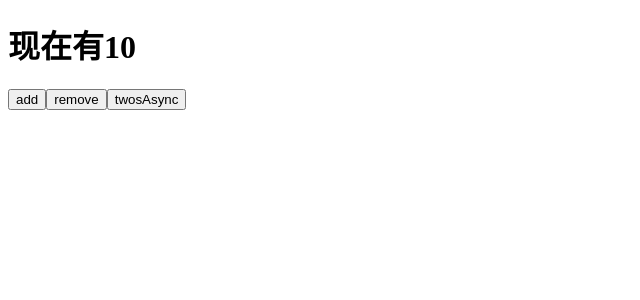
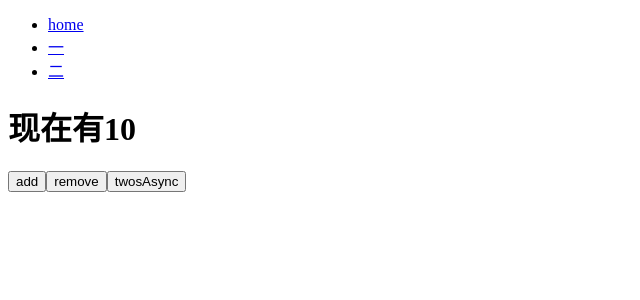
Before and after one commit to Xuemuyang/react-job, a React app: page / in a window 1280 px wide. Shown: the top 300 px of the page, without its empty margins (0-640 px from the left). Built offline with nearby package versions, Linux system fonts and the light colour scheme.

Commit message:
路由初步完成

```diff
--- a/package.json
+++ b/package.json
@@ -39,6 +39,7 @@
     "react-dev-utils": "^5.0.2",
     "react-dom": "^16.4.2",
     "react-redux": "^5.0.7",
+    "react-router-dom": "^4.3.1",
     "redux": "^4.0.0",
     "redux-thunk": "^2.3.0",
     "resolve": "1.6.0",
@@ -93,7 +94,9 @@
     "presets": [
       "react-app"
     ],
-    "plugins": ["transform-decorators-legacy"]
+    "plugins": [
+      "transform-decorators-legacy"
+    ]
   },
   "eslintConfig": {
     "extends": "react-app"
--- a/src/index.js
+++ b/src/index.js
@@ -3,6 +3,7 @@ import ReactDom from 'react-dom'
 import { createStore, applyMiddleware, compose } from 'redux'
 import thunk from 'redux-thunk'
 import { Provider } from 'react-redux'
+import { BrowserRouter, Route, Link } from 'react-router-dom'
 import App from './App'
 import { counter } from './index.redux'
 
@@ -12,9 +13,34 @@ const store = createStore(counter, compose(
   reduxDevtools
 ))
 
+function One() {
+  return <h1>一</h1>
+}
+
+function Two() {
+  return <h1>二</h1>
+}
+
 ReactDom.render(
   (<Provider store={store}>
-      <App/>
+      <BrowserRouter>
+        <div>
+          <ul>
+            <li>
+              <Link to='/'>home</Link>
+            </li>
+            <li>
+              <Link to='/one'>一</Link>
+            </li>
+            <li>
+              <Link to='/two'>二</Link>
+            </li>
+          </ul>
+          <Route path='/' exact component={App}></Route>
+          <Route path='/one' component={One}></Route>
+          <Route path='/two' component={Two}></Route>
+        </div>
+      </BrowserRouter>
     </Provider>
   ),
   document.getElementById('root')
```
Also changed, not shown: 1 other file (tests, documents, lock files or other folders).
